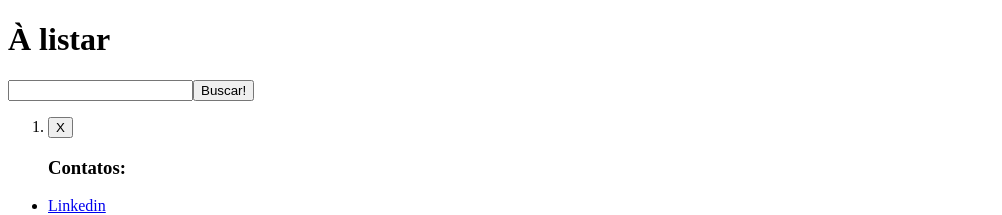
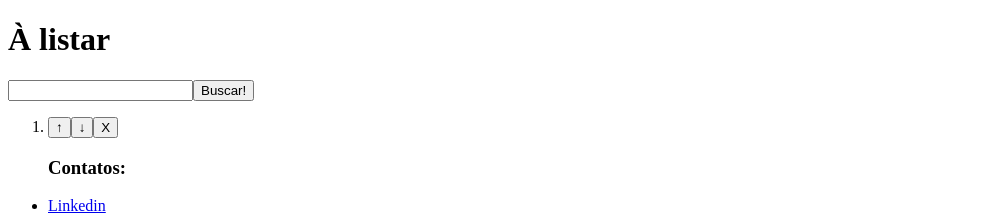
Before and after one commit to NunesNathan/alistar-reactjs, a React (Create React App) app: page / in a window 1280 px wide. Both pictures are taken after a click on the button "Buscar!". Shown: the top 215 px of the page, without its empty margins (0-1002 px from the left). Built offline with nearby package versions, Linux system fonts and the light colour scheme.

Commit message:
:sparkles: 0.1.1 - Introduce task control keys

```diff
--- /dev/null
+++ b/src/components/ControlKeys.js
@@ -0,0 +1,54 @@
+import React, { Component } from 'react';
+import * as store from '../helpers/store';
+import $ from 'jquery';
+
+export default class ControlKeys extends Component {
+  excludeButton = ({ target }) => {
+    store.deleteTask($('li').index(target.parentNode))
+    target.parentNode.remove()
+  }
+
+  moveButton = ({ target }) => {
+    const previous = $(target).parent().prev().find('span')
+    const next = $(target).parent().next().find('span')
+    const current = $(target).parent().find('span')
+    if (target.name === 'up') {
+      const [previousResult, currentResult] = [$(current).html(), $(previous).html()];
+      $(previous).text(previousResult)
+      $(current).text(currentResult)
+    }
+    if (target.name === 'down') {
+      const [nextResult, currentResult] = [$(current).html(), $(next).html()];
+      $(next).text(nextResult)
+      $(current).text(currentResult)
+    }
+
+    const arr = [];
+    $('li > span').each((i, e) => arr.push($(e).html()));
+    store.refreshTasks(arr);
+  }
+
+  render() {
+    return (
+      <>
+        <button
+          type="button"
+          name='up'
+          onClick={this.moveButton}
+        >{' ↑ '}
+        </button>
+        <button
+          type="button"
+          name='down'
+          onClick={this.moveButton}
+        >{' ↓ '}
+        </button>
+        <button
+          type="button"
+          onClick={this.excludeButton}
+        >{' X '}
+        </button>
+      </>
+    )
+  }
+}
--- a/src/components/ItemList.js
+++ b/src/components/ItemList.js
@@ -1,19 +1,15 @@
 import React, { Component } from 'react';
+import ControlKeys from './ControlKeys';
 
 export default class ItemList extends Component {
   render() {
-    const { item, excludeButton } = this.props;
+    const { item } = this.props;
     return (
       <li>
         <span>
         { item }
         </span>
-        <button
-          type="button"
-          onClick={ (e) => excludeButton(e) }
-        >{ ' X ' }
-
-        </button>
+        <ControlKeys />
       </li>
     );
   }
--- a/src/components/List.js
+++ b/src/components/List.js
@@ -1,19 +1,13 @@
 import React, { Component } from 'react';
 import ItemList from './ItemList';
-import * as store from '../helpers/store'
-import $ from 'jquery';
 
 export default class List extends Component {
-  excludeButton = ({ target }) => {
-    target.parentNode.remove()
-    store.refreshTasks($('li').index(target.parentNode))
-  }
   render() {
     const { items } = this.props;
     return (
       <ol>
         {items
-          && items.map((eachItem) => <ItemList item={ eachItem } excludeButton={ this.excludeButton } />) }
+          && items.map((eachItem) => <ItemList item={ eachItem } />) }
       </ol>
     );
   }
--- a/src/helpers/store.js
+++ b/src/helpers/store.js
@@ -11,7 +11,7 @@ export function sendTasks(task) {
   localStorage.setItem('tasks', JSON.stringify(arr));
 }
 
-export function refreshTasks(task) {
+export function deleteTask(task) {
   let arr = JSON.parse(localStorage.getItem('tasks'));
   arr.splice(task, 1)
   localStorage.setItem('tasks', JSON.stringify(arr));
@@ -20,3 +20,7 @@ export function refreshTasks(task) {
 export function getTasks() {
   return JSON.parse(localStorage.getItem('tasks'));
 }
+
+export function refreshTasks(arrOfTasks) {
+  localStorage.setItem('tasks', JSON.stringify(arrOfTasks));
+}
```
